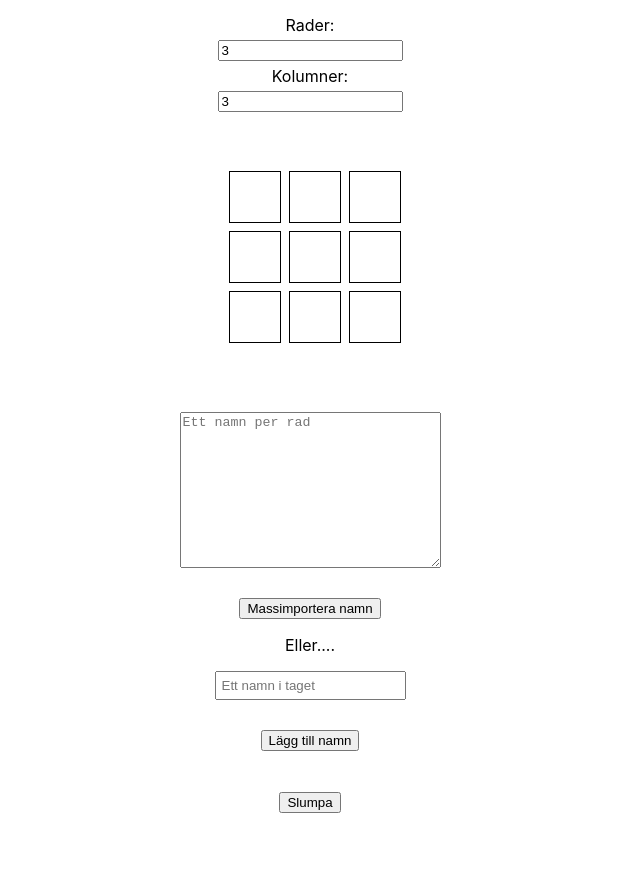
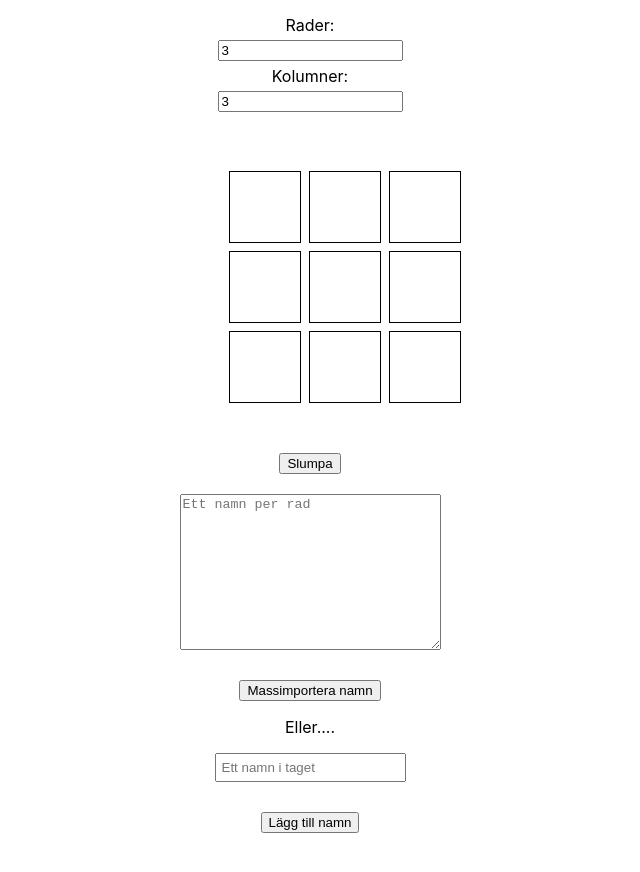
Before and after one commit to KillerrabbitAos/Skola77-frontend, a React (Create React App) app: page / in a window 1280 px wide. Shown: the top 872 px of the page, without its empty margins (330-970 px from the left). Before the commit the page ends 829 px from the top, so only its background shows below. Built offline with nearby package versions, Linux system fonts and the light colour scheme.

Commit message:
boxstorleksändring

```diff
--- a/src/App.css
+++ b/src/App.css
@@ -39,14 +39,12 @@
 }
 
 .box {
-  /* Anpassa storlek för att fylla varje ruta i griden */
-  width: 100%; /* Fyller horisontellt */
-  height: 100%; /* Fyller vertikalt */
-
+  width: 100%;
+  height: 100%;
 }
 .box.filled {
-  background-color: gray; /* Färg för den ifyllda delen */
-  height: 50%; /* Hälften av boxens höjd för att fylla uppifrån */
+  background-color: gray;
+  height: 50%;
 }
 .box.filled span {
   position: relative;
@@ -70,7 +68,7 @@ label{
 }
 
 #namesInput {
-  margin-top: 10px; /* Justera toppmarginalen efter behov */
+  margin-top: 10px;
 }
 
 #namnSingel{
@@ -88,3 +86,7 @@ label{
 #namesInput{
   margin-bottom: 30px;
 }
+.name{
+  font-size: 100%;
+  font-weight: bold;
+}
--- a/src/App.js
+++ b/src/App.js
@@ -11,6 +11,7 @@ const App = () => {
   const [names, setNames] = useState([]);
   const [boxNames, setBoxNames] = useState('tom');
   const [filledBoxes, setFilledBoxes] = useState([]);
+  const [cellSize, setCellSize] = useState(70)
 
   const handleAddName = () => {
     if (nameInput.trim() !== '') {
@@ -47,7 +48,7 @@ const App = () => {
     });
     setBoxNames(newBoxNames);
   };
-
+//att implementera när vi fått till centering rätt för alla cellsizes: <input type="number" label="Rutstorkek: " value={cellSize} max="300" onChange={(e) => setCellSize(e.target.value, 300)} />
   return (
     <div className="App">
       <div className='gridInstallning'>
@@ -56,8 +57,8 @@ const App = () => {
         <label>Kolumner:</label>
         <input type="number" max="50" value={columns} onChange={(e) => setColumns(Math.max(0, Math.min(e.target.value, 50)))} />
       </div>
-      <Grid rows={rows} columns={columns} boxes={boxes} setBoxes={setBoxes} names={names} boxNames={boxNames} setBoxNames={setBoxNames} filledBoxes={filledBoxes} />
-
+      <Grid rows={rows} columns={columns} boxes={boxes} setBoxes={setBoxes} names={names} boxNames={boxNames} setBoxNames={setBoxNames} filledBoxes={filledBoxes} cellSize={cellSize} setCellSize={setCellSize} />
+        <button onClick={handleMixNames}>Slumpa</button>
       <div className='gridInstallning' id='kebaben'>
 
         <textarea id="namesInput" rows="10" cols="30" placeholder="Ett namn per rad"></textarea>
@@ -68,9 +69,6 @@ const App = () => {
         <input type="text" id='namnSingel' placeholder='Ett namn i taget' value={nameInput} onChange={(e) => setNameInput(e.target.value)} />
 
         <button onClick={handleAddName}>Lägg till namn</button>
-      </div>
-      <div>
-        <button onClick={handleMixNames}>Slumpa</button>
       </div>
       <div>
         <ul>
--- a/src/Grid.js
+++ b/src/Grid.js
@@ -1,10 +1,9 @@
 import React from 'react';
 import Box from './Box';
 
-const Grid = ({ rows, columns, boxes, setBoxes, names, boxNames, setBoxNames, filledBoxes }) => {
+const Grid = ({ rows, columns, boxes, setBoxes, names, boxNames, setBoxNames, filledBoxes, cellSize, setCellSize }) => {
   const generateGrid = () => {
   const gridItems = [];
-  const cellSize = 50;
 
   for (let i = 0; i < rows * columns; i++) {
     const box = boxes[i] || { position: `${i + 1}`, name: '' }; // Lägg till en dummy box om ingen box finns för positionen
```
